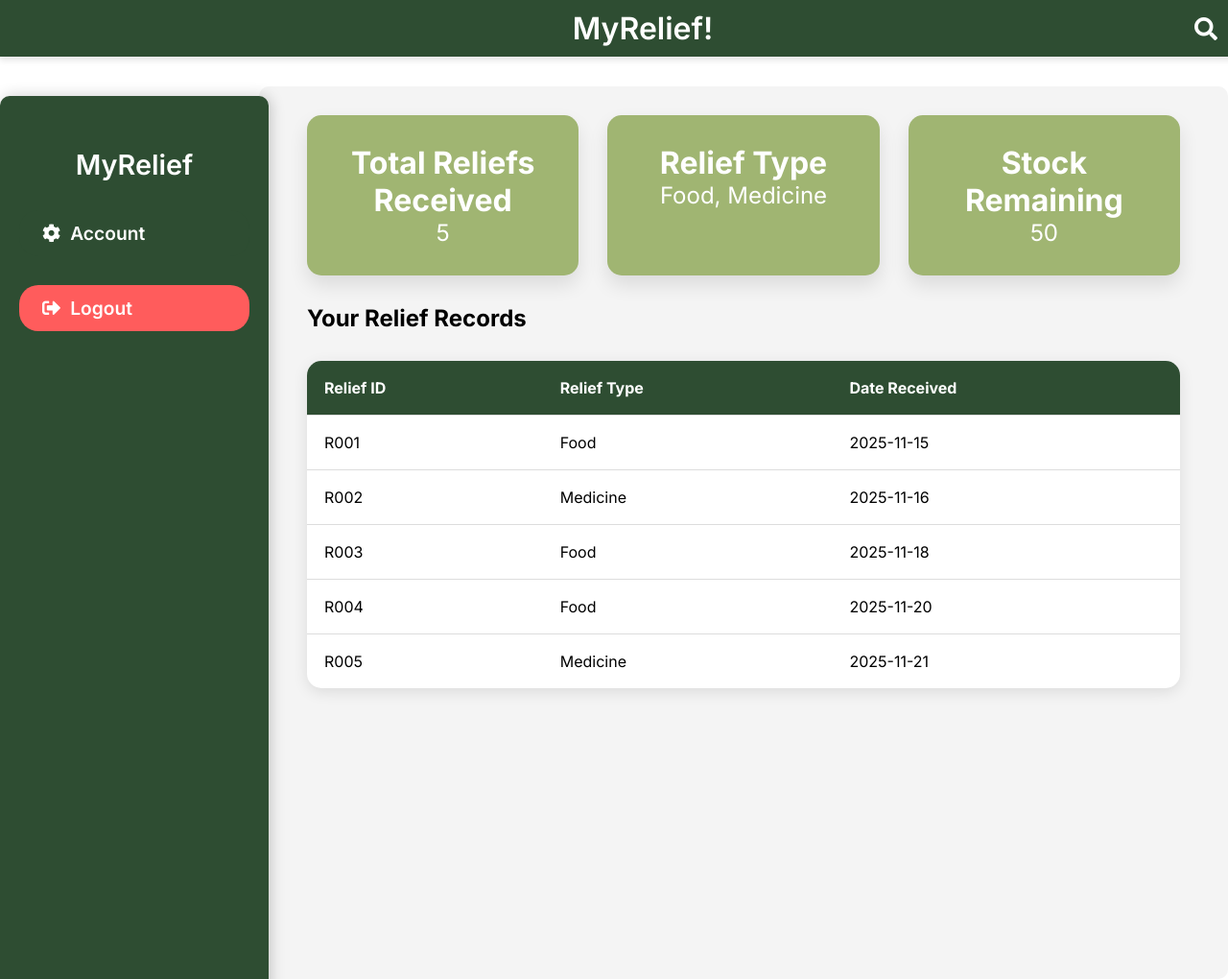
After one commit to Jhaykeeh/CSIT327-G2-MyRelief, a Django app: template register/templates/view_only_dashboard.html in a window 1280 px wide. The commit adds this page. Shown: the whole page at 96% size. Run offline with Django 5.2, Linux system fonts and the light colour scheme; the template is opened without the code that fills it, so the values that code supplies are empty.

Commit message:
Added view-only feature for user dashboard

```diff
--- a/MyReliefSystem/settings.py
+++ b/MyReliefSystem/settings.py
@@ -8,6 +8,7 @@ import os
 from urllib.parse import urlparse
 from dotenv import load_dotenv
 import dj_database_url
+
 
 # Build paths inside the project like this: BASE_DIR / 'subdir'.
 BASE_DIR = Path(__file__).resolve().parent.parent
--- a/MyReliefSystem/urls.py
+++ b/MyReliefSystem/urls.py
@@ -7,10 +7,9 @@ from django.conf.urls.static import static
 urlpatterns = [
     path('admin/', admin.site.urls),
 
-    # Authentication
+    # Authentication routes
     path('register/', views.register_view, name='register'),
     path('register/success/<uuid:user_id>/', views.register_success_view, name='register_success'),
-
     path('login/', views.login_view, name='login'),
     path('logout/', views.logout_view, name='logout'),
 
@@ -22,6 +21,9 @@ urlpatterns = [
 
     # Home → Login
     path('', views.login_view, name='home'),
+
+    # Add the view-only dashboard URL path
+    path('view-only-dashboard/<uuid:user_id>/', views.view_only_dashboard, name='view_only_dashboard'),
 ]
 
 # Serve media files in development
--- /dev/null
+++ b/register/templates/view_only_dashboard.html
@@ -0,0 +1,340 @@
+{% load static %}
+<!DOCTYPE html>
+<html lang="en">
+<head>
+<meta charset="UTF-8">
+<meta name="viewport" content="width=device-width, initial-scale=1.0">
+<title>My Relief Dashboard</title>
+<link href="https://fonts.googleapis.com/css2?family=Inter:wght@400;500;600;700&display=swap" rel="stylesheet">
+<link href="https://cdnjs.cloudflare.com/ajax/libs/font-awesome/5.15.4/css/all.min.css" rel="stylesheet">
+<style>
+    /* Global Styles */
+    body {
+        font-family: 'Inter', sans-serif;
+        margin: 0;
+        padding: 0;
+        background-color: #fff;
+        display: flex;
+        justify-content: flex-start;
+        align-items: stretch;
+        min-height: 100vh;
+    }
+
+    /* Top Bar */
+    .top-bar {
+        background-color: #2E4D32; /* Dark Olive */
+        color: white;
+        display: flex;
+        justify-content: center; /* Center "MyRelief" */
+        align-items: center;
+        padding: 10px 30px;
+        position: fixed;
+        top: 0;
+        width: 100%;
+        z-index: 1000;
+        box-shadow: 0 4px 6px rgba(0, 0, 0, 0.1);
+    }
+
+    .top-bar h1 {
+        font-size: 2rem;
+        font-weight: 600;
+        margin: 0;
+    }
+
+    .top-bar .icons {
+        position: absolute;
+        right: 30px;
+        display: flex;
+        align-items: center;
+    }
+
+    .top-bar .icons i {
+        font-size: 1.5rem;
+        color: white;
+        margin-left: 20px;
+        cursor: pointer;
+        transition: color 0.3s;
+    }
+
+    .top-bar .icons i:hover {
+        color: #A0B572; /* Olive Hover */
+    }
+
+    /* Sidebar Styles */
+    .sidebar {
+        background-color: #2E4D32;
+        color: white;
+        width: 240px;
+        padding: 30px 20px;
+        box-shadow: 2px 0 15px rgba(0, 0, 0, 0.2);
+        display: flex;
+        flex-direction: column;
+        justify-content: flex-start;
+        height: 100vh;
+        position: fixed;
+        border-radius: 10px;
+        margin-top: 100px;
+        transition: all 0.3s ease;
+    }
+
+    .sidebar h2 {
+        font-size: 1.8rem;
+        font-weight: 600;
+        margin-bottom: 20px;
+        text-align: center;
+    }
+
+    .sidebar a {
+        color: white;
+        text-decoration: none;
+        padding: 12px 24px;
+        border-radius: 20px;
+        margin-bottom: 20px;
+        font-size: 1.2rem;
+        display: flex;
+        align-items: center;
+        transition: background-color 0.3s ease;
+        margin-top: 10px;
+    }
+
+    .sidebar a:hover {
+        background-color: #A0B572;
+    }
+
+    .sidebar a i {
+        margin-right: 10px;
+    }
+
+    /* Main Content */
+    .main-content {
+        margin-left: 270px;
+        padding: 30px 50px;
+        flex-grow: 1;
+        background-color: #f4f4f4;
+        animation: fadeIn 1s ease-in-out;
+        border-radius: 10px;
+        margin-top: 90px;
+    }
+
+    /* Header and Stats */
+    .stats-header {
+        display: flex;
+        justify-content: space-between;
+        margin-bottom: 30px;
+        gap: 30px;
+    }
+
+    .stat-box {
+        background-color: #A0B572;
+        color: white;
+        padding: 30px;
+        border-radius: 15px;
+        width: 30%;
+        text-align: center;
+        font-size: 1.5rem;
+        box-shadow: 0 10px 20px rgba(0, 0, 0, 0.1);
+        transition: background-color 0.3s, box-shadow 0.3s;
+    }
+
+    .stat-box:hover {
+        background-color: #8A9A5B;
+        box-shadow: 0 12px 30px rgba(0, 0, 0, 0.2);
+    }
+
+    .stat-box span {
+        display: block;
+        font-size: 2rem;
+        font-weight: 700;
+    }
+
+    /* Table Styles */
+    table {
+        width: 100%;
+        border-collapse: collapse;
+        margin-top: 30px;
+        background-color: white;
+        box-shadow: 0 4px 15px rgba(0, 0, 0, 0.1);
+        border-radius: 15px;
+        overflow: hidden;
+    }
+
+    th, td {
+        padding: 18px;
+        text-align: left;
+        border-bottom: 1px solid #ddd;
+    }
+
+    th {
+        background-color: #2E4D32;
+        color: white;
+    }
+
+    tr:hover {
+        background-color: #f1f1f1;
+    }
+
+    tr:last-child td {
+        border-bottom: none;
+    }
+
+    /* Account Button Styles */
+    .settings-btn {
+        background-color: #2E4D32;
+        color: rgb(255, 255, 255);
+        padding: 12px 24px;
+        border-radius: 20px;
+        font-weight: 600;
+        display: flex;
+        align-items: center;
+        transition: background-color 0.3s ease, transform 0.2s ease;
+        text-decoration: none;
+        margin-top: 40px;
+    }
+
+    .settings-btn:hover {
+        background-color: #A0B572;
+        transform: translateX(10px);
+    }
+
+    .settings-btn i {
+        margin-right: 10px;
+    }
+
+    /* Logout Button Styles */
+    .logout-btn {
+        background-color: #ff5c5c;
+        color: white;
+        padding: 12px 24px;
+        border-radius: 20px;
+        font-weight: 600;
+        display: flex;
+        align-items: center;
+        transition: background-color 0.3s ease, transform 0.2s ease;
+        text-decoration: none;
+        margin-top: 10px;
+    }
+
+    .logout-btn:hover {
+        background-color: #5d1cb3;
+        transform: translateX(10px);
+    }
+
+    .logout-btn i {
+        margin-right: 10px;
+    }
+
+    /* Animations */
+    @keyframes fadeIn {
+        0% { opacity: 0; }
+        100% { opacity: 1; }
+    }
+
+    /* Responsive Design */
+    @media (max-width: 768px) {
+        .stats-header {
+            flex-direction: column;
+        }
+
+        .stat-box {
+            width: 100%;
+            margin-bottom: 20px;
+        }
+
+        .sidebar {
+            width: 200px;
+        }
+
+        .main-content {
+            margin-left: 0;
+            padding: 20px;
+        }
+    }
+</style>
+</head>
+<body>
+
+<!-- Top Bar -->
+<div class="top-bar">
+    <h1>MyRelief!</h1>
+    <div class="icons">
+        <i class="fas fa-search"></i>
+        <i class="fas fa-bell"></i>
+    </div>
+</div>
+
+<!-- Sidebar -->
+<div class="sidebar">
+    <h2>MyRelief</h2>
+    <!-- Account Button -->
+    <a href="{% url 'dashboard' user_id=supabase_user.userid %}" class="settings-btn">
+    <i class="fas fa-cog"></i> Account
+</a>
+
+    <!-- Logout Button -->
+    <a href="{% url 'logout' %}" class="logout-btn">
+        <i class="fas fa-sign-out-alt"></i> Logout
+    </a>
+</div>
+
+<!-- Main Content -->
+<div class="main-content">
+
+    <!-- Stats Header -->
+    <div class="stats-header">
+        <div class="stat-box">
+            <span>Total Reliefs Received</span>
+            5
+        </div>
+        <div class="stat-box">
+            <span>Relief Type</span>
+            Food, Medicine
+        </div>
+        <div class="stat-box">
+            <span>Stock Remaining</span>
+            50
+        </div>
+    </div>
+
+    <!-- Family Records Table -->
+    <h2>Your Relief Records</h2>
+    <table>
+        <thead>
+            <tr>
+                <th>Relief ID</th>
+                <th>Relief Type</th>
+                <th>Date Received</th>
+            </tr>
+        </thead>
+        <tbody>
+            <tr>
+                <td>R001</td>
+                <td>Food</td>
+                <td>2025-11-15</td>
+            </tr>
+            <tr>
+                <td>R002</td>
+                <td>Medicine</td>
+                <td>2025-11-16</td>
+            </tr>
+            <tr>
+                <td>R003</td>
+                <td>Food</td>
+                <td>2025-11-18</td>
+            </tr>
+            <tr>
+                <td>R004</td>
+                <td>Food</td>
+                <td>2025-11-20</td>
+            </tr>
+            <tr>
+                <td>R005</td>
+                <td>Medicine</td>
+                <td>2025-11-21</td>
+            </tr>
+        </tbody>
+    </table>
+
+</div>
+
+</body>
+</html>
```
Also changed, not shown: register/templates/dashboard.html (+7 -5 lines), register/views.py (+29 -7 lines).
